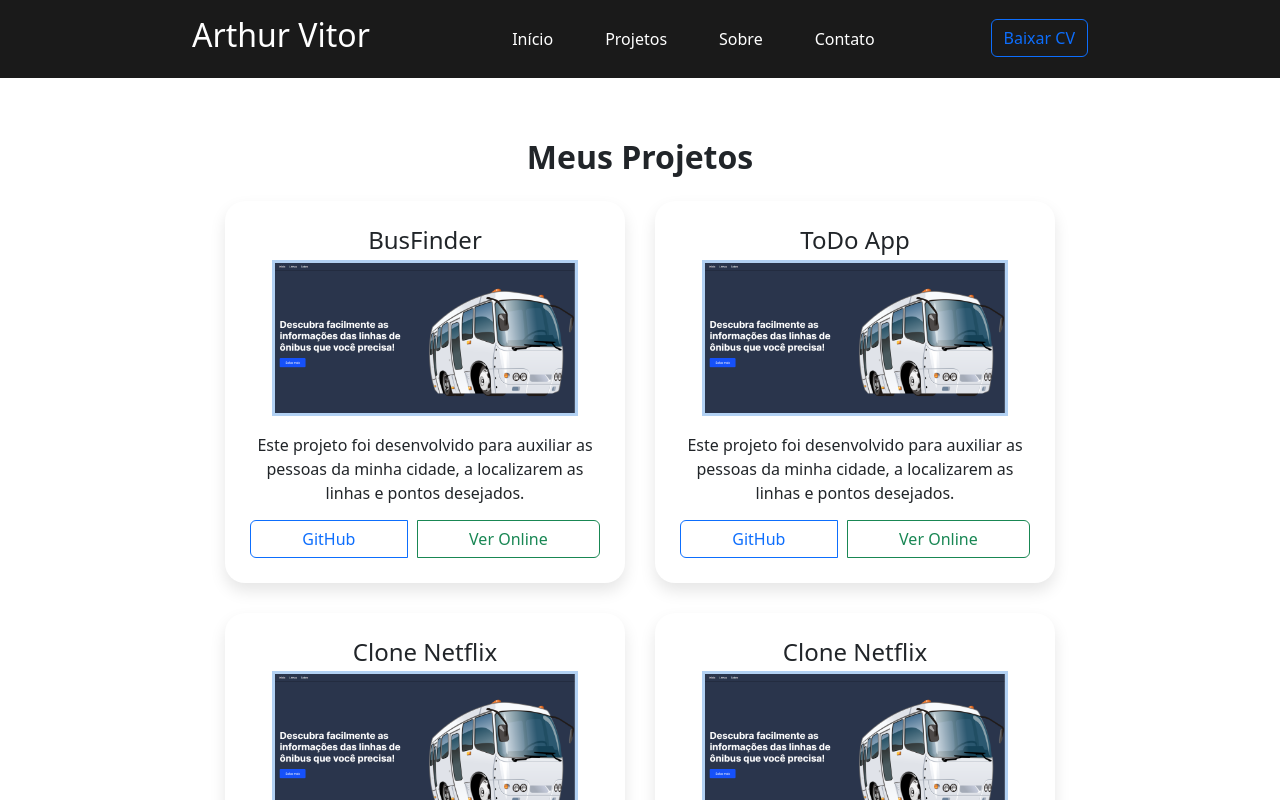
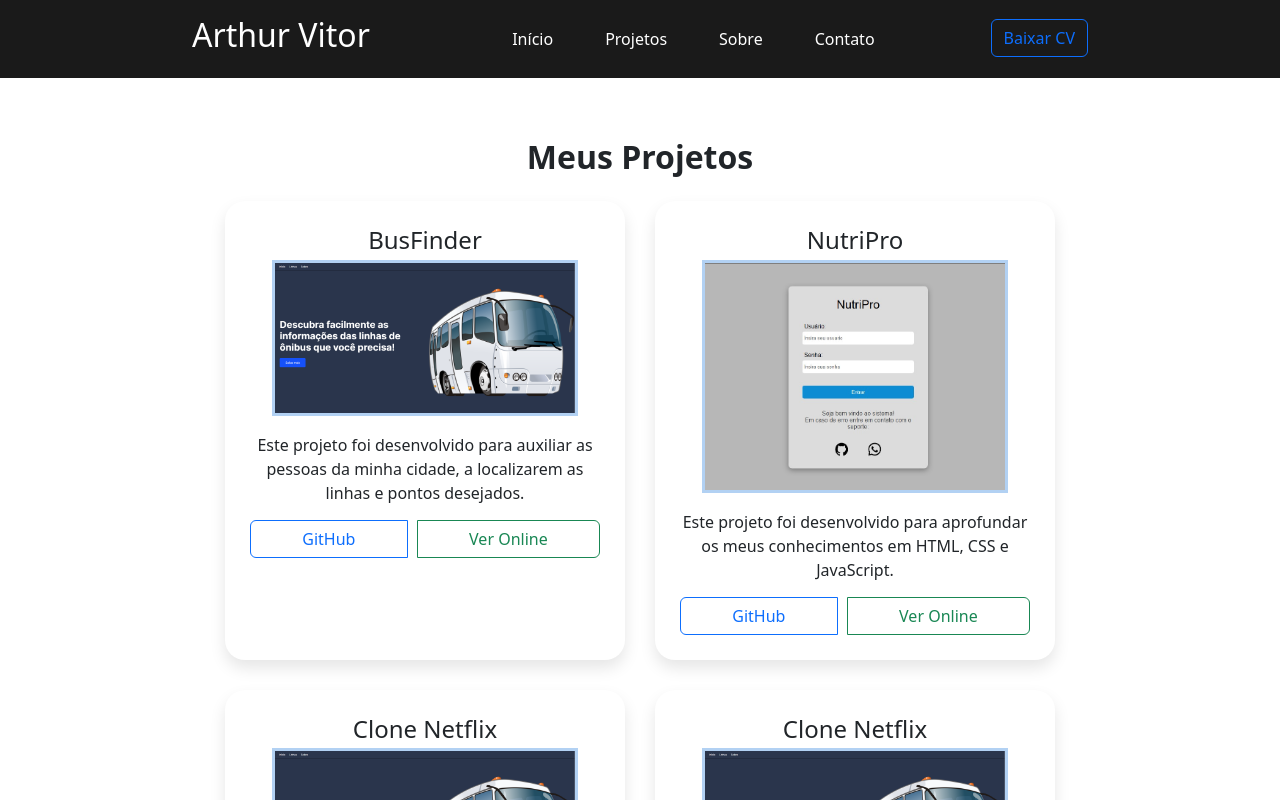
Before and after one commit to arthurvitorads/newPortifolio, a Vue app: page /projetos in a window 1280 px wide. Shown: the top 800 px of the page. Built offline with nearby package versions, Linux system fonts and the light colour scheme.

Commit message:
for merge

```diff
--- a/src/components/aboutComponent.vue
+++ b/src/components/aboutComponent.vue
@@ -8,11 +8,8 @@
       <div class="text">
         <h5 class="card-title">Um pouco sobre mim:</h5>
         <p class="card-text">Olá! Me chamo Arthur Vitor, tenho 18 anos e sou estudante de Análise e Desenvolvimento de
-          Sistemas. Desde cedo descobri minha paixão pela programação e venho me dedicando a aprender e crescer na área
-          da tecnologia.</p>
-        <p>Sou uma pessoa proativa, com facilidade de adaptação e gosto de aprender por conta própria.
-          Tenho experiência com desenvolvimento web, testes automatizados com Cypress e já atuei em suporte técnico e
-          rotinas administrativas. </p>
+          Sistemas. Sou interessado pela área da tecnologia desde cedo e aos meus 16 anos, entrei de vez no mercado com suporte técnico.</p>
+        <p>Atualmente trabalho como tester e desenvolvedor web em linguagens como Vue.js, Vuetift, PHP e entre outros. Cheguei a realizar testes automatizados com Cypress e também já atuei em suporte técnico de um sistema ERP.</p>
         <p>Atualmente, busco oportunidades que me desafiem e me ajudem a evoluir como
           desenvolvedor. Meu objetivo é me especializar na área de desenvolvimento de sistemas e construir uma carreira
           sólida, sempre contribuindo com soluções criativas e eficientes.</p>
--- a/src/views/pages/projectsPage.vue
+++ b/src/views/pages/projectsPage.vue
@@ -22,11 +22,11 @@ const projetos = [
         web: 'https://arthurvitorads.github.io/linhaDeOnibus/',
     },
     {
-        nome: 'ToDo App',
-        github: 'https://github.com/seuusuario/todo-app',
-        img: '/preview.png',
-        sobre: 'Este projeto foi desenvolvido para auxiliar as pessoas da minha cidade, a localizarem as linhas e pontos desejados.',
-        web: 'https://todoapp.vercel.app',
+        nome: 'NutriPro',
+        github: 'https://github.com/arthurvitorads/NutriPro',
+        img: '/preview2.png',
+        sobre: 'Este projeto foi desenvolvido para aprofundar os meus conhecimentos em HTML, CSS e JavaScript.',
+        web: 'https://arthurvitorads.github.io/NutriPro/',
     },
     {
         nome: 'Clone Netflix',
```
Also changed, not shown: public/preview2.png (added).
